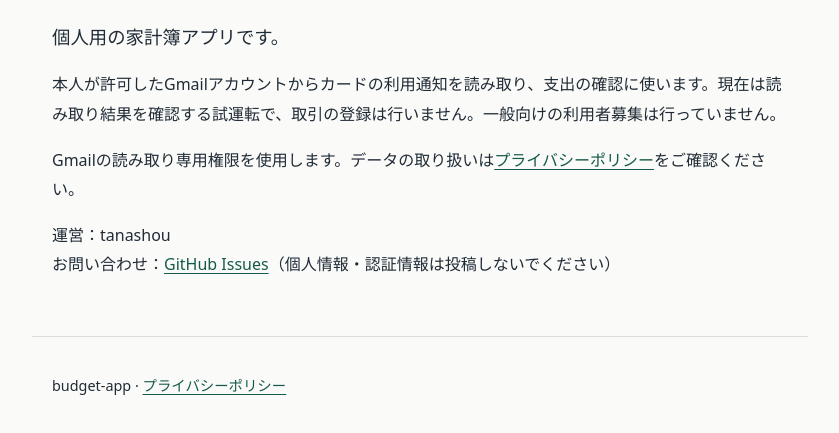
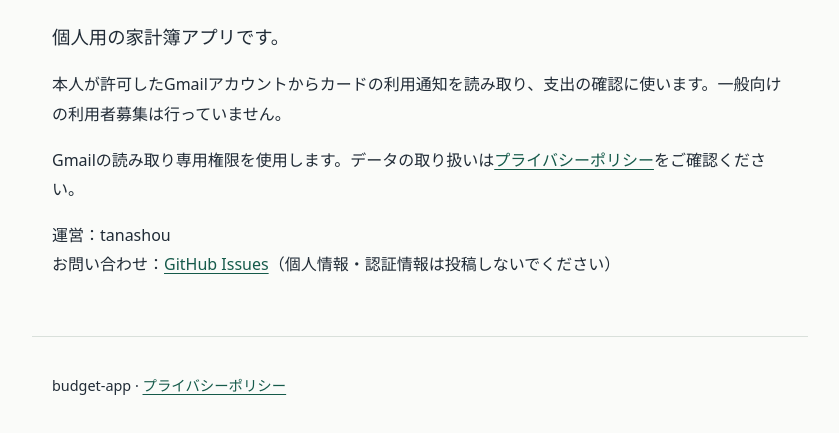
Before and after one commit to tanashou/7dfd6725f7e2b0c6, a plain HTML site: page docs/index.html in a window 1280 px wide. Shown: the part 165-598 px from the top of the page, without its empty margins (220-1059 px from the left). Drawn offline with Linux system fonts and the light colour scheme.

Commit message:
Remove development-stage wording from public pages

```diff
--- a/docs/index.html
+++ b/docs/index.html
@@ -14,7 +14,7 @@
   <main>
     <h1>budget-app</h1>
     <p class="lead">個人用の家計簿アプリです。</p>
-    <p>本人が許可したGmailアカウントからカードの利用通知を読み取り、支出の確認に使います。現在は読み取り結果を確認する試運転で、取引の登録は行いません。一般向けの利用者募集は行っていません。</p>
+    <p>本人が許可したGmailアカウントからカードの利用通知を読み取り、支出の確認に使います。一般向けの利用者募集は行っていません。</p>
     <p>Gmailの読み取り専用権限を使用します。データの取り扱いは<a href="privacy.html">プライバシーポリシー</a>をご確認ください。</p>
     <p>運営：tanashou<br>お問い合わせ：<a href="https://github.com/tanashou/7dfd6725f7e2b0c6/issues">GitHub Issues</a>（個人情報・認証情報は投稿しないでください）</p>
   </main>
```
Also changed, not shown: docs/privacy.html (+1 -1 lines).
